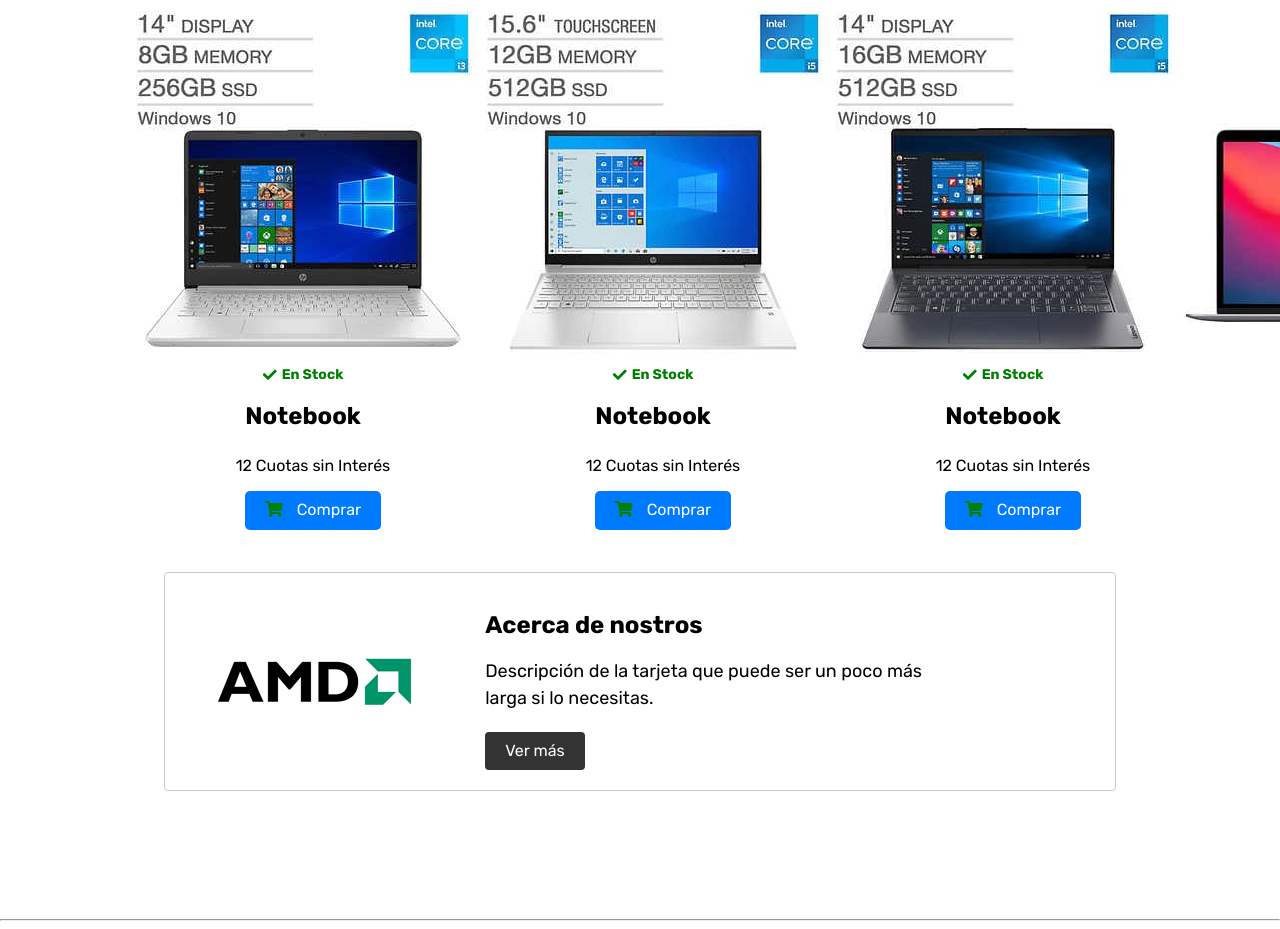
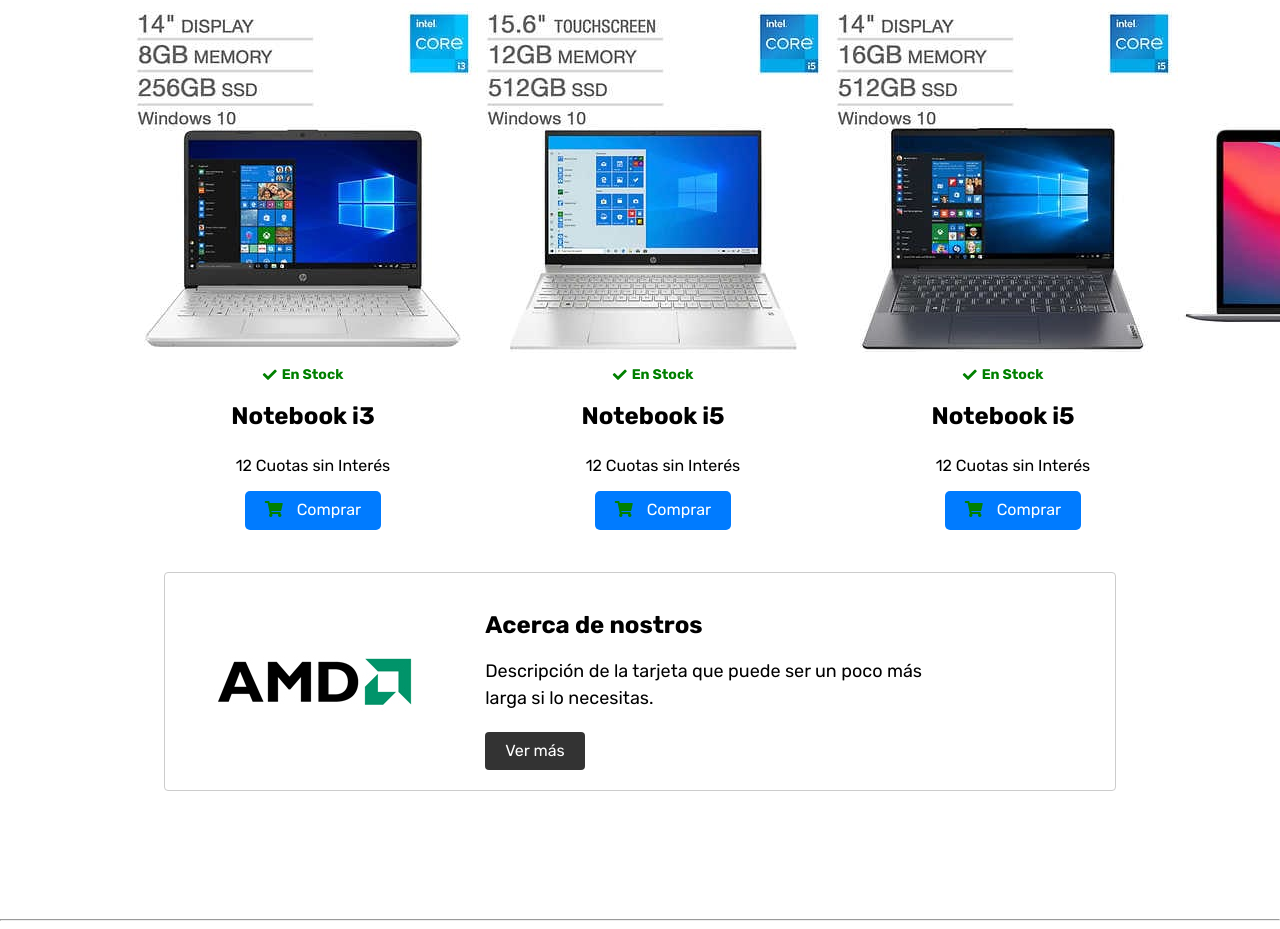
Before and after one commit to MauricioBonome/VentasOnline, a plain HTML site: page index.html in a window 1280 px wide. Shown: the part 883-1812 px from the top of the page. Drawn offline with Linux system fonts and the light colour scheme; some packages are replaced by stand-ins of ours.

Commit message:
se arreglo imagen 3

```diff
--- a/index.html
+++ b/index.html
@@ -24,6 +24,8 @@
 
 </head>
 <body >
+  <header>
+
     <nav class="navbar">
       <div class="navbar-logo">
         <a href="./index.html">
@@ -39,6 +41,7 @@
 
     </nav>
 
+  </header>
     <main>
 
       <section class="banner">
@@ -81,7 +84,7 @@
               <i class="fas fa-check"></i>
               En Stock
             </div>
-            <h2>Notebook</h2>
+            <h2>Notebook i3</h2>
             <div class="card-info">
               <p>12 Cuotas sin Interés</p>
               <a href="cart.html">
@@ -100,7 +103,7 @@
               <i class="fas fa-check"></i>
               En Stock
             </div>
-            <h2>Notebook</h2>
+            <h2>Notebook i5</h2>
             <div class="card-info">
               <p>12 Cuotas sin Interés</p>
               <a href="cart.html">
@@ -119,7 +122,7 @@
               <i class="fas fa-check"></i>
               En Stock
             </div>
-            <h2>Notebook</h2>
+            <h2>Notebook i5</h2>
             <div class="card-info">
               <p>12 Cuotas sin Interés</p>
               <a href="cart.html">
@@ -138,7 +141,7 @@
               <i class="fas fa-check"></i>
               En Stock
             </div>
-            <h2>Producto 4</h2>
+            <h2>Raizen 5</h2>
             <div class="card-info">
               <a href="cart.html">
 
```
Lines whose indentation alone changed are shown as unchanged.
